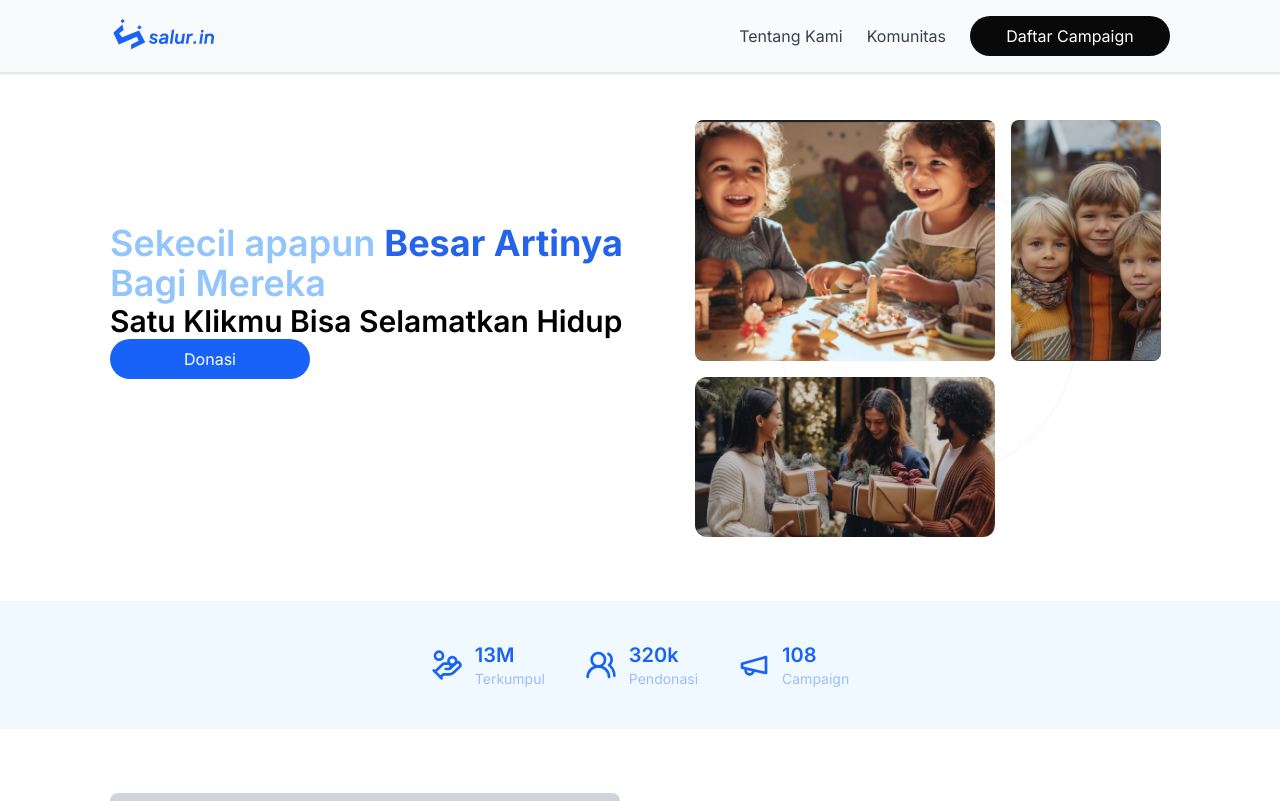
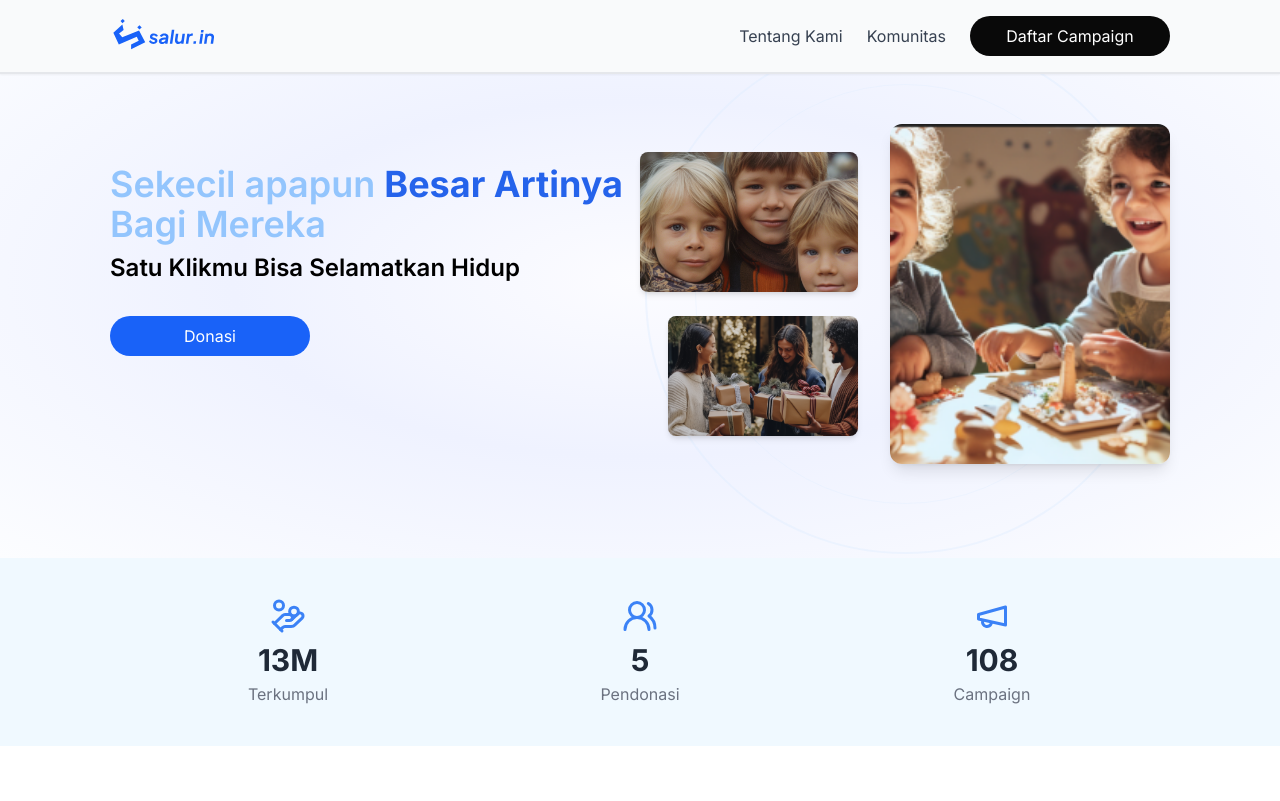
Before and after one commit to nulldynmrr/Tubes-PBO-Salur-in, a Next.js app in the folder frontend/: page /home in a window 1280 px wide. Shown: the top 801 px of the page. Built offline with nearby package versions, Linux system fonts and the light colour scheme.

Commit message:
add import hitungPresentaseDonasi

```diff
--- a/frontend/src/app/(landingPage)/home/page.jsx
+++ b/frontend/src/app/(landingPage)/home/page.jsx
@@ -3,116 +3,99 @@ import React from "react";
 import Navbar from "@/components/Navbar";
 import FAQ from "@/data/FAQ";
 import Image from "next/image";
-// import { motion } from "framer-motion";
-// import { Accordion, AccordionItem } from "@/components/ui/accordion";
 import PrimaryButton from "@/components/ui/button/PrimaryButton";
 import { HandCoins, Users2, Megaphone } from "lucide-react";
 import DonationCard from "@/components/card/DonationCard";
 import { FaTwitter, FaFacebook, FaInstagram } from "react-icons/fa";
 import { dataCampaign } from "@/data/campaign";
 import { dataUsers } from "@/data/users";
-
+import { hitungPersentaseDonasi } from "@/lib/utils/campaign-helpers";
 
 const Home = () => {
+  const donasiIds = new Set();
+  dataUsers.forEach((user) => {
+    user.donasi.forEach((donasi) => {
+      donasiIds.add(donasi.id_donasi);
+    });
+  });
+  const totDonatur = donasiIds.size;
+
   return (
-    <div>
+    <>
       <Navbar />
-      {/* Hero Section */}
 
-      <section className="bg-white px-6 md:px-[110px] py-16 container mx-auto flex justify-between items-center">
-        {/* Text Area */}
-        <div className="max-w-xl mb-10 md:mb-0">
-          <h1 className="text-2xl md:text-4xl font-semibold text-gray-800 leading-relaxed">
+      <section className="relative pt-[64px] bg-[radial-gradient(ellipse_at_center,_#FCFCFF_0%,_#EFF2FF_45%,_#FCFDFF_100%)] px-6 md:px-[110px] py-16 container mx-auto flex flex-col md:flex-row items-center md:items-stretch gap-10 md:gap-0">
+        <div className="mt-[100px]  flex-1 flex flex-col justify-center md:justify-start md:items-start items-center text-center md:text-left">
+          <h1 className="text-2xl md:text-4xl font-semibold leading-relaxed">
             <span className="text-blue-300 roboto">Sekecil apapun </span>
             <span className="text-blue-600 font-bold roboto">
               Besar Artinya{" "}
             </span>
             <span className="text-blue-300 roboto">Bagi Mereka</span>
           </h1>
-          <h1 className="text-xl md:text-3xl font-semibold text-gray-800 leading-relaxed">
-            <span className="text-black roboto">
-              Satu Klikmu Bisa Selamatkan Hidup{" "}
-            </span>
-          </h1>
-          <PrimaryButton className="mt-4">Donasi</PrimaryButton>
+          <h2 className="mb-8 mt-2 text-lg md:text-2xl font-semibold text-black leading-relaxed">
+            Satu Klikmu Bisa Selamatkan Hidup
+          </h2>
+          <PrimaryButton className="mt-2 w-[120px]" nextRoute="/donasi">
+            Donasi
+          </PrimaryButton>
         </div>
-
-        {/* Images */}
-        <div className="mt-14 relative w-full md:w-1/2 flex justify-center items-center">
-          {/* Background circle */}
-          <div className="absolute w-[300px] h-[300px] rounded-full border border-blue-100 opacity-50 animate-pulse z-0"></div>
-
-          {/* Images */}
-          <div className="relative z-10 flex flex-col gap-4">
-            <div className="flex gap-4">
+        <div className="mt-[30px]  flex-1 flex justify-center items-center relative min-h-[400px]">
+          <div className="absolute left-1/2 top-1/2 -translate-x-1/2 -translate-y-1/2 w-[520px] h-[520px] border-2 border-blue-100 rounded-full opacity-40 z-0"></div>
+          <div className="absolute left-1/2 top-1/2 -translate-x-1/2 -translate-y-1/2 w-[420px] h-[420px] border border-blue-100 rounded-full opacity-30 z-0"></div>
+          <div className="relative z-10 flex flex-row gap-8 items-center">
+            <div className="flex flex-col gap-6 items-end">
               <Image
-                src="/img/imgsec2.png" // Ganti dengan path yang sesuai
-                alt="Children Happy"
-                width={300}
-                height={400}
-                className="rounded-lg object-cover"
+                src="/img/imgsec1.png"
+                alt="Children Craft"
+                width={170}
+                height={120}
+                className="rounded-lg object-cover shadow-md w-[270px] h-[140px]"
               />
               <Image
-                src="/img/imgsec1.png" // Ganti dengan path yang sesuai
-                alt="Children Craft"
-                width={150}
-                height={100}
-                className="rounded-lg object-cover"
+                src="/img/imgsec3.png"
+                alt="Group of Kids"
+                width={170}
+                height={120}
+                className="rounded-lg object-cover shadow-md w-[190px] h-[120px]"
               />
             </div>
             <Image
-              src="/img/imgsec3.png" // Ganti dengan path yang sesuai
-              alt="Group of Kids"
-              width={300}
-              height={400}
-              className="rounded-xl object-cover"
+              src="/img/imgsec2.png"
+              alt="Children Happy"
+              width={260}
+              height={340}
+              className="rounded-xl object-cover shadow-lg w-[280px] h-[340px]"
             />
           </div>
         </div>
       </section>
 
-      {/* icon Section */}
       <section className="bg-sky-50 py-10">
-        <div className="max-w-5xl mx-auto flex flex-col md:flex-row justify-center items-center gap-10 text-[#1962F8]">
-          {/* Terhimpun */}
-          <div className="flex items-center gap-3">
-            <HandCoins size={32} />
-            <div>
-              <div className="text-xl font-semibold">13M</div>
-              <div className="text-sm text-[#9DBEF9]">Terkumpul</div>
-            </div>
+        <div className="max-w-5xl mx-auto grid grid-cols-1 md:grid-cols-3 gap-8 text-center">
+          <div>
+            <HandCoins size={36} className="mx-auto text-blue-500 mb-2" />
+            <div className="text-3xl font-bold text-gray-800">13M</div>
+            <div className="text-base text-gray-500 mt-1">Terkumpul</div>
           </div>
-
-          {/* Pendonasi */}
-          <div className="flex items-center gap-3">
-            <Users2 size={32} />
-            <div>
-              <div className="text-xl font-semibold">320k</div>
-              <div className="text-sm text-[#9DBEF9]">Pendonasi</div>
-            </div>
+          <div>
+            <Users2 size={36} className="mx-auto text-blue-500 mb-2" />
+            <div className="text-3xl font-bold text-gray-800">{totDonatur}</div>
+            <div className="text-base text-gray-500 mt-1">Pendonasi</div>
           </div>
-
-          {/* Campaign */}
-          <div className="flex items-center gap-3">
-            <Megaphone size={32} />
-            <div>
-              <div className="text-xl font-semibold">108</div>
-              <div className="text-sm text-[#9DBEF9]">Campaign</div>
-            </div>
+          <div>
+            <Megaphone size={36} className="mx-auto text-blue-500 mb-2" />
+            <div className="text-3xl font-bold text-gray-800">108</div>
+            <div className="text-base text-gray-500 mt-1">Campaign</div>
           </div>
         </div>
       </section>
 
-      {/* Tentang Kami Section */}
-
       <section className="py-16 md:px-[110px] bg-white">
         <div className="max-w-6xl mx-auto flex flex-col md:flex-row items-center gap-10">
-          {/* Gambar Placeholder */}
           <div className="w-full md:w-1/2">
             <div className="bg-gray-300 h-[300px] w-full rounded-lg"></div>
           </div>
-
-          {/* Teks Tentang Kami */}
           <div className="w-full md:w-1/2">
             <h2 className="text-2xl font-bold mb-4 text-gray-800">
               Tentang Kami
@@ -129,10 +112,8 @@ const Home = () => {
         </div>
       </section>
 
-      {/* kalimat ajakan Section */}
       <section className="bg-sky-50 py-16 md:px-[110px]">
         <div className="max-w-6xl mx-auto flex flex-col md:flex-row items-center gap-12">
-          {/* Kiri: Langkah-langkah */}
           <div className="flex-1 space-y-6">
             <h2 className="text-2xl md:text-3xl font-bold text-gray-800">
               Mulai Kebaikanmu, Wujudkan Harapan Mereka
@@ -187,7 +168,6 @@ const Home = () => {
             </div>
           </div>
 
-          {/* Kanan: Kotak Ajak Donasi */}
           <div className="flex-1 relative">
             <div className="absolute top-4 left-4 w-full h-full bg-[#A7C4F8] rounded-lg rotate-[2deg]"></div>
             <div className="absolute top-2 left-2 w-full h-full bg-[#739FF6] rounded-lg rotate-[-2deg]"></div>
@@ -201,13 +181,11 @@ const Home = () => {
         </div>
       </section>
 
-      {/* kata kata Section */}
       <section className="bg-white py-16 md:px-[110px]">
         <div className="max-w-6xl mx-auto flex flex-col md:flex-row items-center gap-12">
-          {/* Gambar anak */}
           <div className="flex-1">
             <Image
-              src="/images/anak-palestina.jpg" // Ganti sesuai path gambar kamu
+              src="/images/anak-palestina.jpg"
               alt="Anak Palestina"
               width={500}
               height={500}
@@ -215,7 +193,6 @@ const Home = () => {
             />
           </div>
 
-          {/* Teks dan tombol */}
           <div className="flex-1 space-y-4 text-center md:text-left">
             <h2 className="text-[#3793F9] text-xl font-bold">
               Di balik tangan yang terbuka,
@@ -230,17 +207,15 @@ const Home = () => {
               Untuk dunia yang lebih bermakna
             </h2>
 
-            <button className="mt-4 px-6 py-2 bg-[#1962F8] text-white rounded-full text-sm font-medium">
+            <PrimaryButton className="mt-4" nextRoute="/donasi">
               Gerak Donasi
-            </button>
+            </PrimaryButton>
           </div>
         </div>
       </section>
 
-      {/* Donation Card section */}
       <section className="py-16 md:px-[110px] bg-sky-50">
         <div className="max-w-6xl mx-auto">
-          {/* Header */}
           <div className="flex justify-between items-center mb-6">
             <h2 className="text-xl font-semibold">Program Donasi</h2>
             <a
@@ -251,14 +226,23 @@ const Home = () => {
             </a>
           </div>
 
-          {/* Grid Card */}
           <div className="grid grid-cols-1 sm:grid-cols-2 lg:grid-cols-3 gap-6">
             {dataCampaign
               .flatMap((campaign) => campaign.pengajuanDonasi)
               .slice(0, 3)
               .map((donasi) => (
                 <DonationCard
-
+                  key={donasi.id_donasi}
+                  campaign={{
+                    namaCampaign: donasi.judulCampaign,
+                    gambarBuktiCampaign: donasi.gambarBuktiCampaign,
+                    deskripsi: donasi.deskripsi,
+                    progress: hitungPersentaseDonasi(
+                      donasi.id_donasi,
+                      dataCampaign,
+                      dataUsers
+                    ),
+                  }}
                 />
               ))}
           </div>
@@ -319,7 +303,6 @@ const Home = () => {
               </p>
             </div>
 
-            {/* Link Navigasi */}
             <div className="grid grid-cols-2 md:grid-cols-3 gap-4 text-sm">
               <ul>
                 <li className="mb-2">
@@ -358,7 +341,6 @@ const Home = () => {
                   <a href="#">Hak Cipta</a>
                 </li>
               </ul>
-
             </div>
           </div>
         </div>
@@ -382,7 +364,7 @@ const Home = () => {
           </div>
         </div>
       </footer>
-    </div>
+    </>
   );
 };
 
```
